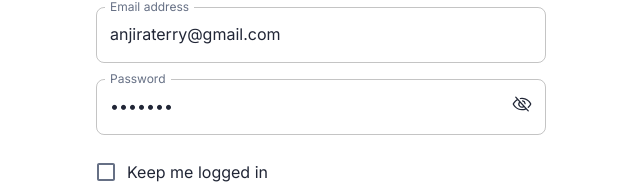
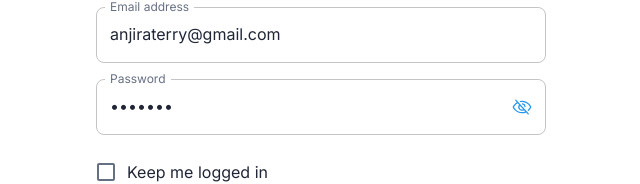
Before and after one commit to anjiraterry/business-intelligence, a Next.js app: page /auth/sign-in in a window 1280 px wide. Shown: the part 322-506 px from the top of the page, without its empty margins (319-959 px from the left). Built offline with nearby package versions, Linux system fonts and the light colour scheme; no server answers.

Commit message:
type fixes

```diff
--- a/src/components/auth/sign-in-form.tsx
+++ b/src/components/auth/sign-in-form.tsx
@@ -38,11 +38,21 @@
   keepLoggedIn: false
 };
 
+// Store these functions to reference them in cleanup
+const noop = (): void => {
+  // Empty function with explicit return type
+};
+
 export function SignInForm(): React.JSX.Element {
   const router = useRouter();
   const { checkSession } = useUser();
   const [showPassword, setShowPassword] = React.useState<boolean>(false);
   const [isPending, setIsPending] = React.useState<boolean>(false);
+
+  // Create a reference to the activity update function
+  const updateActivityRef = React.useRef<() => void>(() => {
+    localStorage.setItem('lastActivity', Date.now().toString());
+  });
 
   const {
     control,
@@ -85,7 +95,10 @@
               .then(() => {
                 router.push(paths.auth.signIn);
               })
-              .catch(() => {});
+              .catch((err) => {
+                // Log the error but keep it handled
+                console.error('Error during sign out:', err);
+              });
           } else {
             const timeoutId = window.setTimeout(checkInactivity, 10000);
             window.sessionStorage.setItem('logoutTimeoutId', timeoutId.toString());
@@ -95,14 +108,11 @@
         const timeoutId = window.setTimeout(checkInactivity, 10000);
         window.sessionStorage.setItem('logoutTimeoutId', timeoutId.toString());
 
-        const updateActivity = (): void => {
-          localStorage.setItem('lastActivity', Date.now().toString());
-        };
-
-        window.addEventListener('mousemove', updateActivity);
-        window.addEventListener('click', updateActivity);
-        window.addEventListener('keypress', updateActivity);
-        window.addEventListener('scroll', updateActivity);
+        // Use the ref's current value
+        window.addEventListener('mousemove', updateActivityRef.current);
+        window.addEventListener('click', updateActivityRef.current);
+        window.addEventListener('keypress', updateActivityRef.current);
+        window.addEventListener('scroll', updateActivityRef.current);
 
         window.sessionStorage.setItem('hasActivityListeners', 'true');
       }
@@ -121,15 +131,20 @@
       }
 
       if (window.sessionStorage.getItem('hasActivityListeners') === 'true') {
-        window.removeEventListener('mousemove', () => {});
-        window.removeEventListener('click', () => {});
-        window.removeEventListener('keypress', () => {});
-        window.removeEventListener('scroll', () => {});
+        // Remove event listeners using the same reference
+        window.removeEventListener('mousemove', updateActivityRef.current);
+        window.removeEventListener('click', updateActivityRef.current);
+        window.removeEventListener('keypress', updateActivityRef.current);
+        window.removeEventListener('scroll', updateActivityRef.current);
 
         window.sessionStorage.removeItem('hasActivityListeners');
       }
     };
   }, []);
+
+  const handleTogglePassword = (): void => {
+    setShowPassword(!showPassword);
+  };
 
   return (
     <Stack spacing={4}>
@@ -151,7 +166,7 @@
               <FormControl error={Boolean(errors.email)}>
                 <InputLabel>Email address</InputLabel>
                 <OutlinedInput {...field} label="Email address" type="email" />
-                {errors.email?.message && <FormHelperText>{errors.email.message}</FormHelperText>}
+                {errors.email?.message ? <FormHelperText>{errors.email.message}</FormHelperText> : null}
               </FormControl>
             )}
           />
@@ -164,14 +179,33 @@
                 <OutlinedInput
                   {...field}
                   endAdornment={
-                    <span onClick={() => setShowPassword(!showPassword)} style={{ cursor: 'pointer' }}>
-                      {showPassword ? <EyeIcon fontSize="var(--icon-fontSize-md)" /> : <EyeSlashIcon fontSize="var(--icon-fontSize-md)" />}
-                    </span>
+                    <Button
+                      aria-label={showPassword ? "Hide password" : "Show password"}
+                      tabIndex={0}
+                      onClick={handleTogglePassword}
+                      onKeyDown={(e) => {
+                        if (e.key === 'Enter' || e.key === ' ') {
+                          handleTogglePassword();
+                        }
+                      }}
+                      sx={{
+                        minWidth: 'auto',
+                        p: 0,
+                        backgroundColor: 'transparent',
+                        '&:hover': { backgroundColor: 'transparent' },
+                        cursor: 'pointer'
+                      }}
+                    >
+                      {showPassword ?
+                        <EyeIcon fontSize="var(--icon-fontSize-md)" /> :
+                        <EyeSlashIcon fontSize="var(--icon-fontSize-md)" />
+                      }
+                    </Button>
                   }
                   label="Password"
                   type={showPassword ? 'text' : 'password'}
                 />
-                {errors.password?.message && <FormHelperText>{errors.password.message}</FormHelperText>}
+                {errors.password?.message ? <FormHelperText>{errors.password.message}</FormHelperText> : null}
               </FormControl>
             )}
           />
@@ -182,7 +216,7 @@
               <FormControlLabel control={<Checkbox {...field} checked={field.value} />} label="Keep me logged in" />
             )}
           />
-          {errors.root?.message && <Alert color="error">{errors.root?.message}</Alert>}
+          {errors.root?.message ? <Alert color="error">{errors.root.message}</Alert> : null}
           <Button disabled={isPending} type="submit" variant="contained">
             Sign in
           </Button>
```
